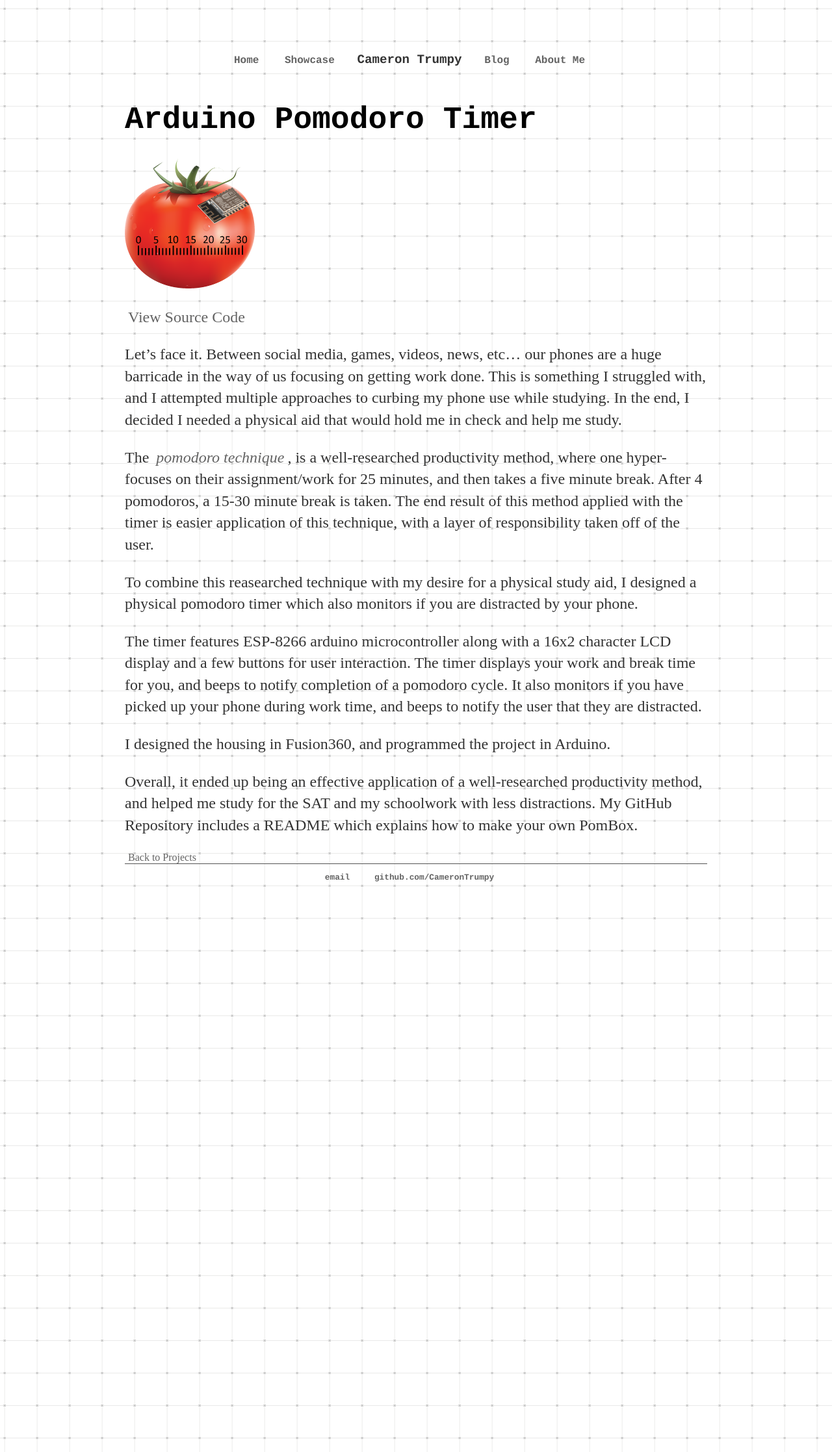
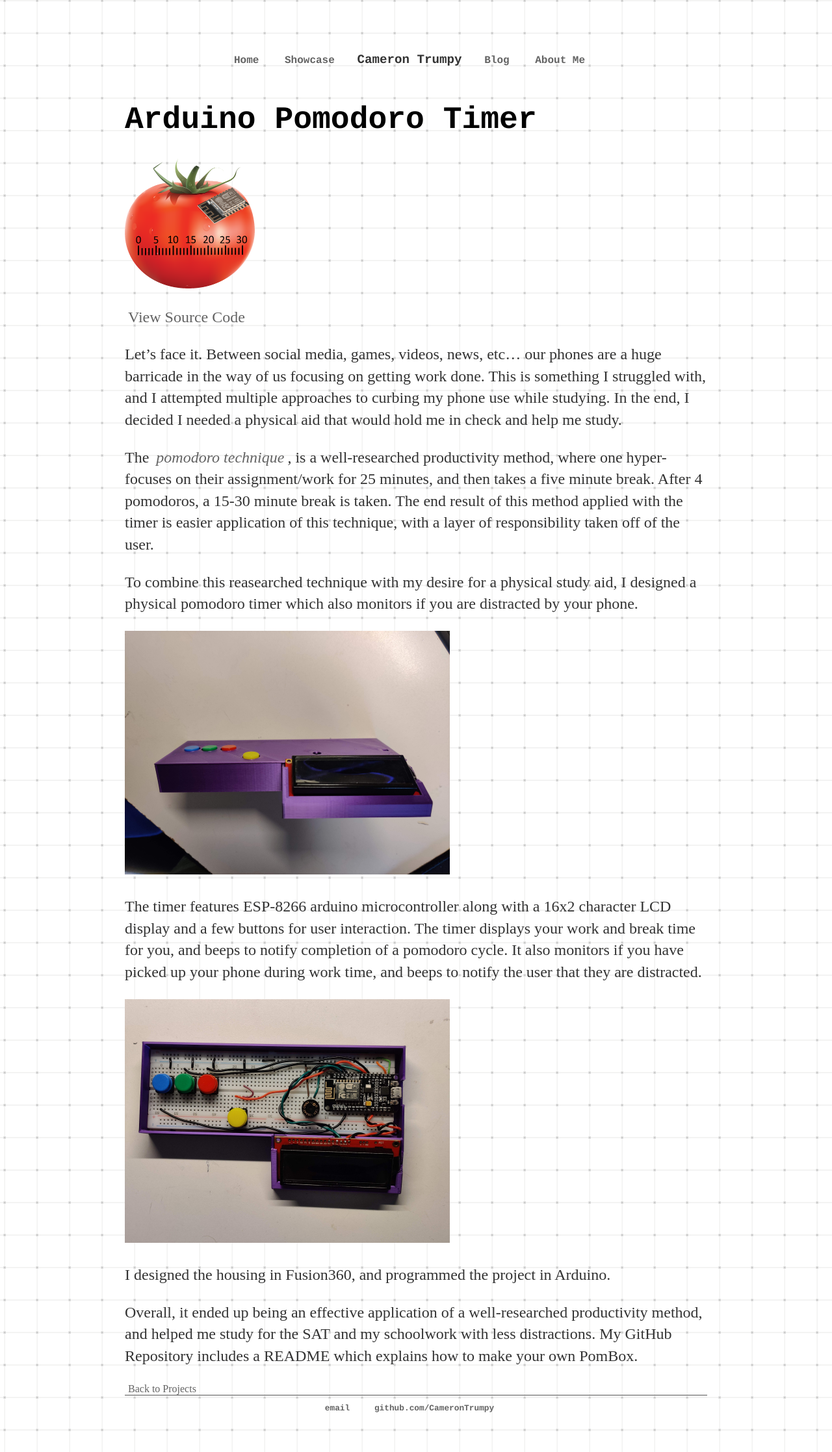
Before and after one commit to CameronTrumpy/CameronTrumpy.github.io, a Jekyll site: the page built from _projects/Pomodoro-Timer.md, in a window 1280 px wide. Shown: the whole page at 65% size. Built offline with Jekyll 4.4.1, drawn with Linux system fonts in a browser that asks for light colours.

Commit message:
Add pombox photos

```diff
--- a/_projects/Pomodoro-Timer.md
+++ b/_projects/Pomodoro-Timer.md
@@ -11,7 +11,11 @@ The *[pomodoro technique](https://en.wikipedia.org/wiki/Pomodoro_Technique)*, is
 
 To combine this reasearched technique with my desire for a physical study aid, I designed a physical pomodoro timer which also monitors if you are distracted by your phone.
 
+<img src="/photos/Pomodoro/front.jpg" alt="Front View" width="500"/>
+
 The timer features ESP-8266 arduino microcontroller along with a 16x2 character LCD display and a few buttons for user interaction. The timer displays your work and break time for you, and beeps to notify completion of a pomodoro cycle. It also monitors if you have picked up your phone during work time, and beeps to notify the user that they are distracted.
+
+<img src="/photos/Pomodoro/top.jpg" alt="Wiring View" width="500"/>
 
 I designed the housing in Fusion360, and programmed the project in Arduino.
 
```
Also changed, not shown: photos/Pomodoro/front.jpg (added), photos/Pomodoro/top.jpg (added).
